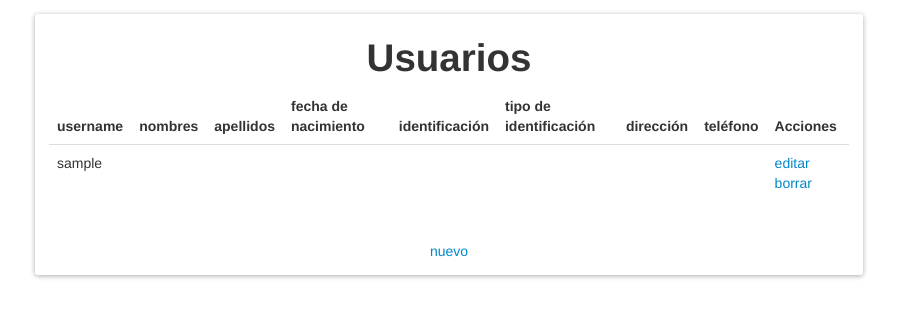
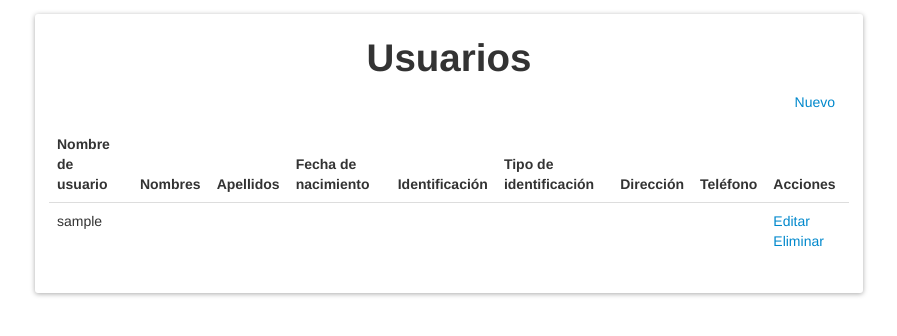
Before and after one commit to vilcabamba/quinara, a Rails app: template app/views/admin/users/index.html.erb in a window 1280 px wide. Shown: the top 336 px of the page, without its empty margins (191-1088 px from the left). Run offline with Rails 7, Linux system fonts and the light colour scheme; the template is opened without the code that fills it, so the values that code supplies are empty; the visitor is signed in with stand-in values (Sample User, id 1); style sheets or scripts are compiled from the project's sources; parts of the project's set-up code (start-up, migrations or seed data) failed here and were passed over; some libraries are stand-ins or nearby versions.

Commit message:
visual changes

```diff
--- a/app/assets/stylesheets/presets.css.sass
+++ b/app/assets/stylesheets/presets.css.sass
@@ -3,6 +3,7 @@
 
 .actions
   text-align: right
+  margin: 1em
 
 .separator
   border-bottom: 1px solid #eee
--- a/app/views/admin/users/index.html.erb
+++ b/app/views/admin/users/index.html.erb
@@ -1,16 +1,20 @@
 <h1>Usuarios</h1>
+
+<div class="actions">
+    <%= link_to 'Nuevo', new_admin_user_path, :class => "crear_nuevo" %>
+</div>
 
 <table id="datos" class="table table-hover">
     <thead>
         <tr>
-            <th>username</th>
-            <th>nombres</th>
-            <th>apellidos</th>
-            <th>fecha de nacimiento</th>
-            <th>identificación</th>
-            <th>tipo de identificación</th>
-            <th>dirección</th>
-            <th>teléfono</th>
+            <th>Nombre de usuario</th>
+            <th>Nombres</th>
+            <th>Apellidos</th>
+            <th>Fecha de nacimiento</th>
+            <th>Identificación</th>
+            <th>Tipo de identificación</th>
+            <th>Dirección</th>
+            <th>Teléfono</th>
             <th>Acciones</th>
         </tr>
     </thead>
@@ -25,12 +29,8 @@
     <td><%= user.tipo_identificacion %></td>
     <td><%= user.direccion %></td>
     <td><%= user.telefono %></td>
-    <td><%= link_to 'editar', nil, :class => 'editar_edit' %>
-        <%= link_to 'borrar', nil, method: :delete, data: { confirm: 'Estas seguro?' }, :class => 'delete_destroy' %></td>
+    <td><%= link_to 'Editar', nil, :class => 'editar_edit' %>
+        <%= link_to 'Eliminar', nil, method: :delete, data: { confirm: 'Estas seguro?' }, :class => 'delete_destroy' %></td>
   </tr>
 <% end %>
 </table>
-
-<br />
-
-<%= link_to 'nuevo', new_admin_user_path, :class => "crear_nuevo" %>
```
